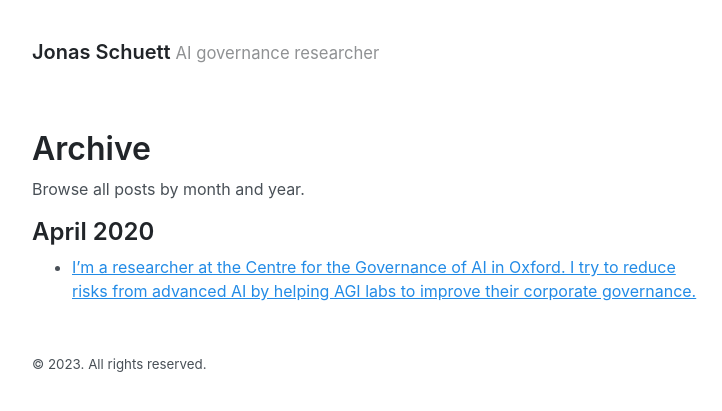
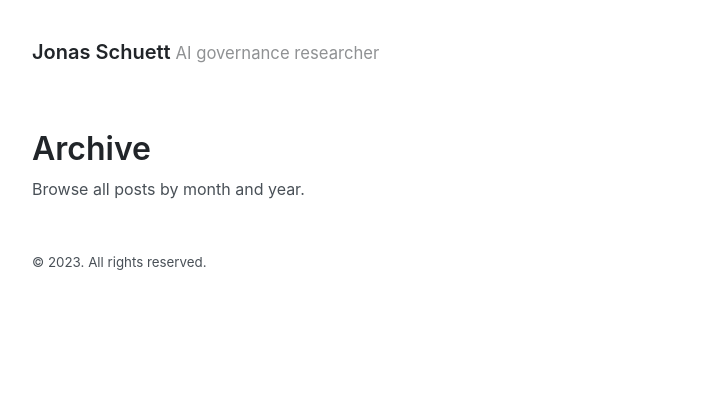
Before and after one commit to jonasschuett/jonasschuett.github.io, a Jekyll site: the page built from archive.md, in a window 1280 px wide. Shown: the top 411 px of the page, without its empty margins (272-994 px from the left). Built offline with Jekyll 4.4.1, drawn with Linux system fonts in a browser that asks for light colours; part of the change alters nothing that is shown.

Commit message:
Update and rename 2020-04-04-introduction.md to home.md

```diff
--- a/_posts/2020-04-04-introduction.md
+++ b/_posts/home.md
@@ -3,7 +3,6 @@ layout: page
 title: I’m a researcher at the Centre for the Governance of AI in Oxford. I try to reduce risks from advanced AI by helping AGI labs to improve their corporate governance.
 ---
 
-![](./posts/Defining the scope of AI regulations.jpg)
 
 # About
 I’m a Research Fellow at the [Centre for the Governance of AI](https://governance.ai/), a Research Affiliate at the [Legal Priorities Project](https://www.legalpriorities.org/), and a PhD candidate in law at Goethe University Frankfurt.
```
